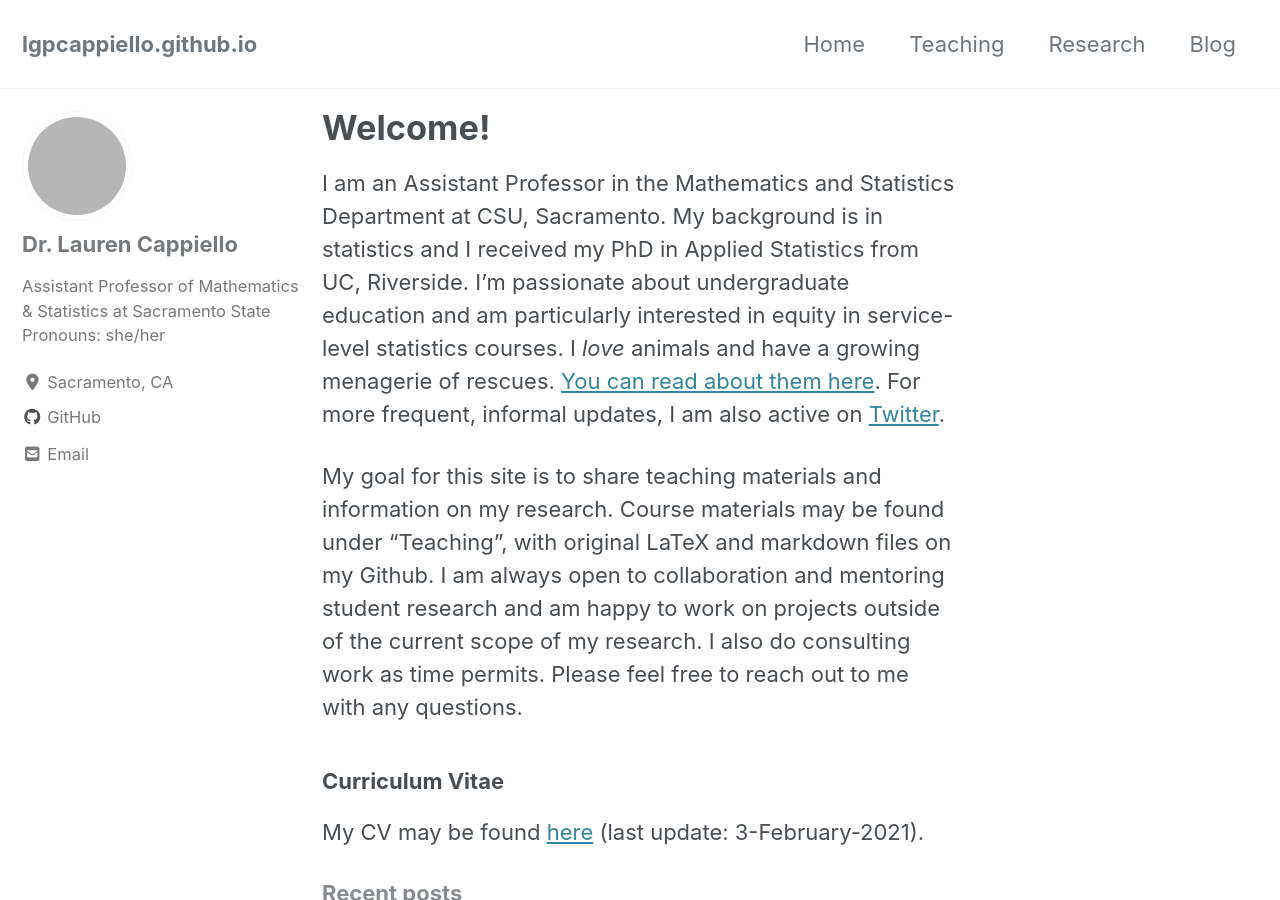
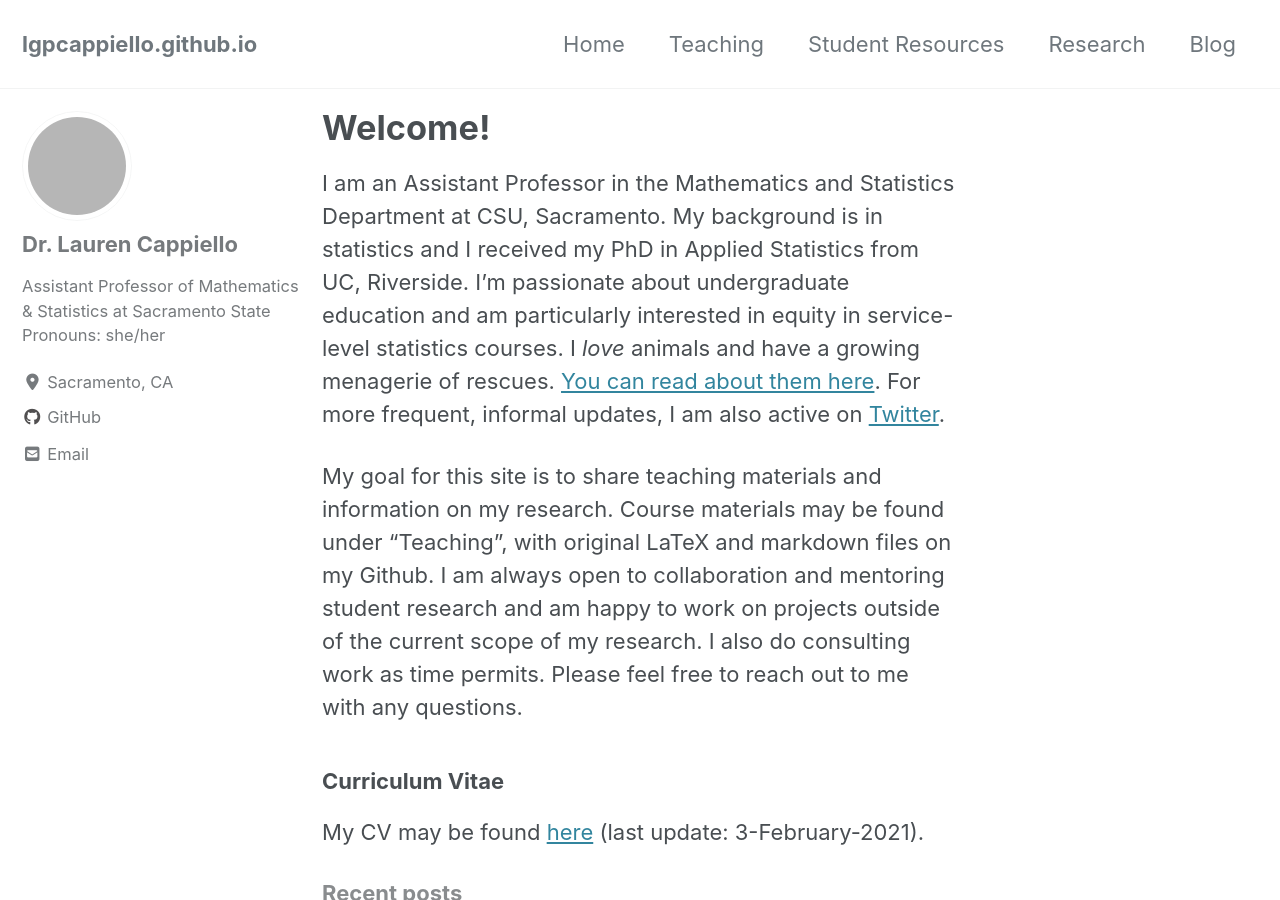
Before and after one commit to lgpcappiello/lgpcappiello.github.io, a Jekyll site: the page built from index.md, in a window 1280 px wide and 900 px high. Built offline with Jekyll 4.4.1, drawn with Linux system fonts in a browser that asks for light colours; cached includes are drawn as plain includes; nearby versions of some CDN libraries; our own code applies the rules of GitHub Pages for plain Markdown files; grey boxes are pictures that could not be loaded.

Commit message:
Update navigation.yml

```diff
--- a/_data/navigation.yml
+++ b/_data/navigation.yml
@@ -8,6 +8,8 @@ main:
   #  url: /education/
   - title: "Teaching"
     url: /teaching/
+  - title: "Student Resources"
+    url: /resources/
   - title: "Research"
     url: /research/
   # - title: "Consulting"
```
